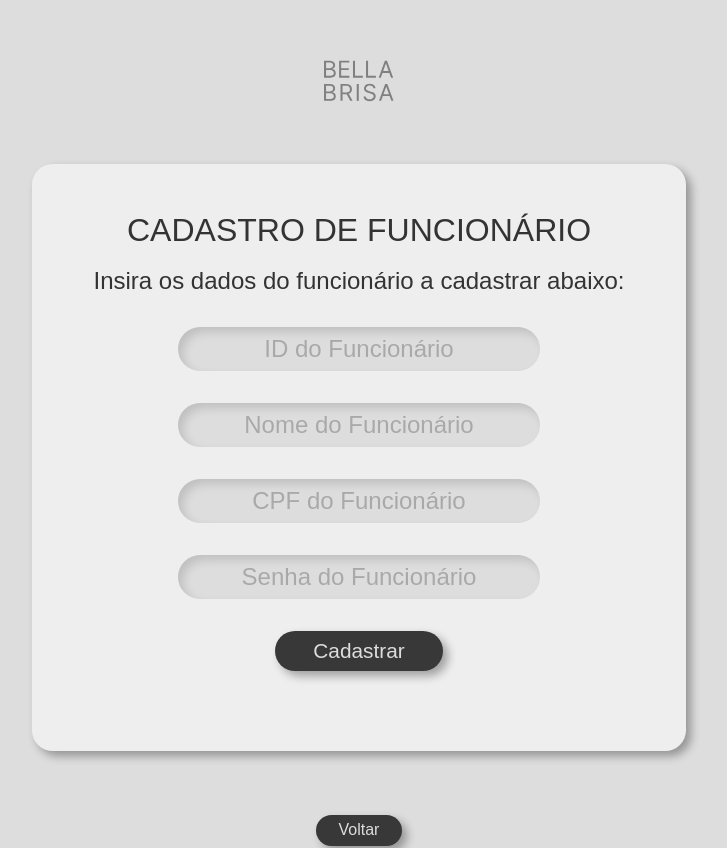
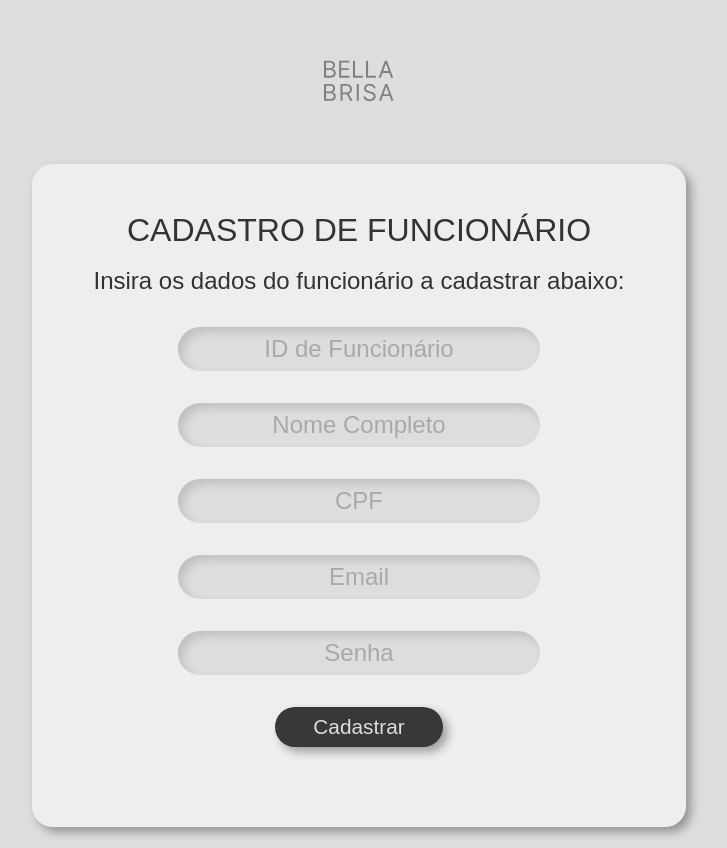
Before and after one commit to eichfernandes/Bella-Brisa, a Next.js app: page /cadastro-funcionario in a window 1280 px wide. Shown: the top 848 px of the page, without its empty margins (281-1008 px from the left). Built offline with nearby package versions, Linux system fonts and the light colour scheme.

Commit message:
Adição do campo de email a tela de cadastro dos funcionários

```diff
--- a/src/app/cadastro-funcionario/page.tsx
+++ b/src/app/cadastro-funcionario/page.tsx
@@ -11,6 +11,7 @@ export default function Cadastro() {
   const [funcName, setFuncName] = useState("");
   const [funcCPF, setFuncCPF] = useState("");
   const [password, setPassword] = useState("");
+  const [funcEmail, setFuncEmail] = useState("");
   const router = useRouter();
   const handleBack = () => router.push("/controle"); // Redireciona para a página de Controle
 
@@ -36,7 +37,7 @@ export default function Cadastro() {
                 <MaskedInput
                     className={styles.input2}
                     type="text"
-                    placeholder="ID do Funcionário"
+                    placeholder="ID de Funcionário"
                     maskFunction={idMask}
                     maxLength="4"
                     value={funcID}
@@ -46,7 +47,7 @@ export default function Cadastro() {
                 <input
                     className={styles.input2}
                     type="text"
-                    placeholder="Nome do Funcionário"
+                    placeholder="Nome Completo"
                     value={funcName}
                     onChange={(e) => setFuncName(e.target.value)}
                 /><br/>
@@ -54,15 +55,22 @@ export default function Cadastro() {
                 className={styles.input2}
                 type="text"
                 maskFunction={cpfMask}
-                placeholder="CPF do Funcionário"
+                placeholder="CPF"
                 maxlength="14"
                 value={funcCPF}
                 onChange={(e) => setFuncCPF(e.target.value)}
                 /><br/>
                 <input
                     className={styles.input2}
+                    type="email"
+                    placeholder="Email"
+                    value={funcEmail}
+                    onChange={(e) => setFuncEmail(e.target.value)}
+                /><br/>
+                <input
+                    className={styles.input2}
                     type="password"
-                    placeholder="Senha do Funcionário"
+                    placeholder="Senha"
                     value={password}
                     onChange={(e) => setPassword(e.target.value)}
                 />
```
